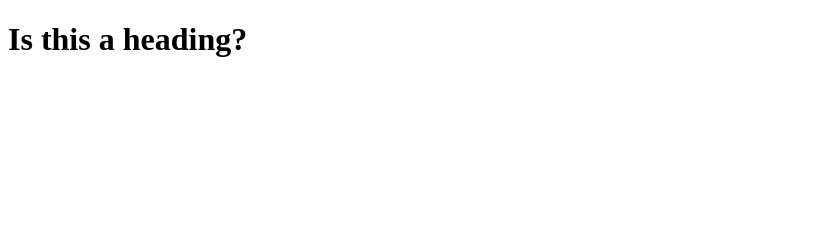
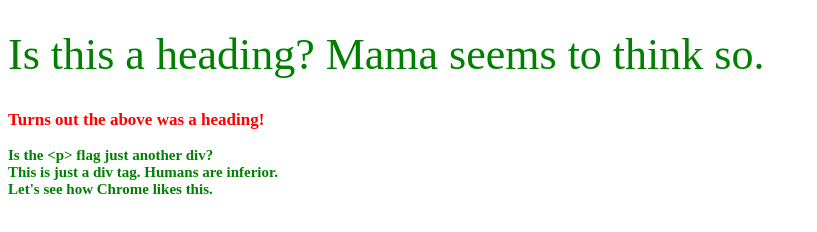
Before and after one commit to jacob-litman/Coursera-HTML, a plain HTML site: page test-website-1/index.html in a window 1280 px wide. Shown: the whole page, without its empty margins (0-817 px from the left). Drawn offline with Linux system fonts and the light colour scheme.

Commit message:
Added solution to assignment 2.

```diff
--- /dev/null
+++ b/module2-solution/css/style.css
@@ -0,0 +1,85 @@
+body {
+	font-family: Times New Roman, Times, serif;
+	color: FFFFFF;
+	font-size: 14px;
+	padding: 12 px;
+	background-image: linear-gradient(#EEFFEE, #BBFFBB);
+	background-size: cover;
+	background-repeat: no-repeat;
+	min-height: 100vh;
+}
+
+body {
+	/* Necessary to make the gradient background extend to the bottom of the page. */
+	height: 100%;
+}
+
+* {
+	box-sizing: border-box;
+}
+
+h1 {
+	font-size: 1.75em; /*For some reason, absolute sizing gets overriden by user agent stylesheet.*/
+	text-align: center;
+}
+
+.col {
+	margin: 10px 1% 10px 1%; /* top right bottom left */
+	border: 2px solid black;
+	background-color: #E0E0E0;
+}
+
+.food-header {
+	float: right;
+	border: 1px solid black;
+	width: 100px;
+	text-align: center;
+	font-size: 1.25em;
+	font-weight: 600;
+}
+
+.food-body {
+	clear: right;
+}
+
+@media (max-width: 767px) {
+	.sm12 {
+		float: left;
+		width: 98%;
+	}
+}
+
+@media (min-width: 768px) and (max-width: 991px) {
+	.med6 {
+		float: left;
+		width: 48%;
+	}
+	.med12 {
+		float: left;
+		width: 98%;
+	}
+}
+
+@media (min-width: 992px) {
+	.lg4 {
+		float: left;
+		width: 31.33%;
+	}
+}
+
+.clear-floats {
+	clear: both;
+}
+
+#chicken-head {
+	background-color: #FF8888;
+}
+
+#beef-head {
+	background-color: #FF3333;
+	color: #FFFFFF
+}
+
+#sushi-head {
+	background-color: #EEF2A0
+}
--- a/test-website-1/index.html
+++ b/test-website-1/index.html
@@ -2,8 +2,20 @@
 <html>
     <head>
         <title>Title to this generic webpage. I think.</title>
+		<meta charset="utf-8">
+		<link rel="stylesheet" href="style.css">
+		<style>
+			h1 {
+				font-size: 44px;
+			}
+		</style>
     </head>
     <body>
-        <h1>Is this a heading?</h1>
+        <h1>Is this a heading? Mama seems to think so.</h1>
+		<p>Turns out the above was a heading!</p>
+		<div>Is the &lt;p&gt; flag just another div?</div>
+		<footer>This is just a div tag. Humans are inferior.</footer>
+		<header>Let's see how Chrome likes this.</header>
+		<!--TODO: Add a colored box with width/height set too small, with visible overflow.-->
     </body>
 </html>
--- /dev/null
+++ b/test-website-1/style.css
@@ -0,0 +1,23 @@
+body {
+	font-family: Brush Script MT, Comic Sans, Papyrus, serif !important;
+	font-weight: 713;
+	color: green;
+	font-size: 15px;
+	padding: 11 px 14 px 10 px 15 px;
+	<meta name="viewport" content="width=device-width, initial-scale=1">
+	<!--@import "psychedelic-resizing.css";-->
+	<!--Above should color background based on media queries which change for every last pixel.-->
+}
+
+* {
+	box-sizing: border-box;
+}
+
+p {
+	color: red;
+	font-size: 17px;
+}
+
+h1 {
+	font-weight: 100;
+}
```
Also changed, not shown: module2-solution/index.html (added, +39 -0 lines), module2-solution/notes.txt (added), 1 other file.
